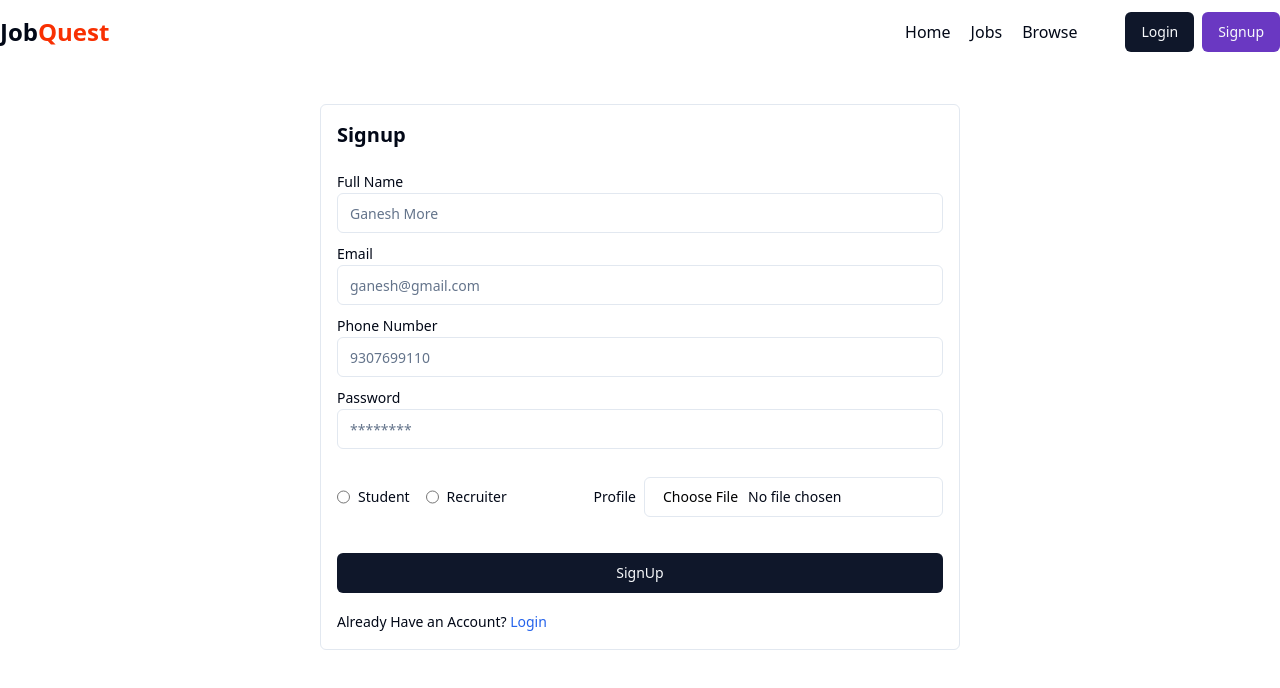
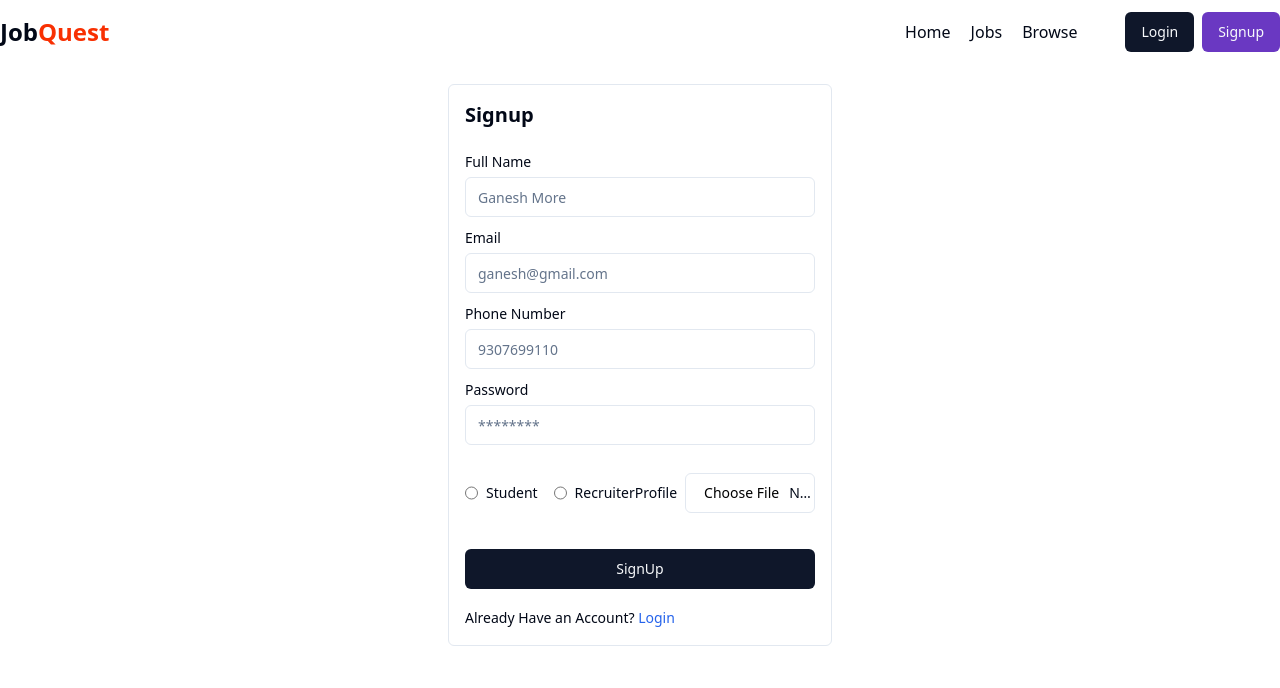
Before and after one commit to Ganesh121801/JobQuest-An-Job-Portal-Web-Application, a React (Vite) app in the folder frontend/: page /signup in a window 1280 px wide. Shown: the top 688 px of the page. Built offline with nearby package versions, Linux system fonts and the light colour scheme.

Commit message:
Update Signup.jsx

```diff
--- a/frontend/src/components/auth/Signup.jsx
+++ b/frontend/src/components/auth/Signup.jsx
@@ -1,4 +1,4 @@
-import React, { useState } from 'react';
+import React, { useState, useEffect } from 'react';
 import Navbar from '../shared/Navbar';
 import { Label } from '../ui/label';
 import { Input } from '../ui/input';
@@ -12,8 +12,6 @@ import { useDispatch, useSelector } from 'react-redux';
 import store from '@/redux/store';
 import { setloading } from '@/redux/authSlice';
 import { Loader2 } from 'lucide-react';
-import { useEffect } from 'react';
-
 
 const Signup = () => {
     const [input, setInput] = useState({
@@ -24,16 +22,14 @@ const Signup = () => {
         role: "",
         file: ""
     });
-     const {loading , user} = useSelector(store => store.auth);
+    const { loading, user } = useSelector(store => store.auth);
     const navigate = useNavigate();
     const dispatch = useDispatch();
 
-    // Handle input change
     const changeEventHandler = (e) => {
         setInput({ ...input, [e.target.name]: e.target.value });
     };
 
-    // Handle file input change
     const changeFileHandler = (e) => {
         setInput({ ...input, file: e.target.files?.[0] });
     };
@@ -41,7 +37,7 @@ const Signup = () => {
     const SubmitHandler = async (e) => {
         e.preventDefault();
 
-        const formData = new FormData(); // Note: FormData should start with uppercase F
+        const formData = new FormData();
         formData.append("fullname", input.fullname);
         formData.append("email", input.email);
         formData.append("phoneNumber", input.phonenumber);
@@ -65,25 +61,23 @@ const Signup = () => {
                 toast.success(res.data.message);
             }
         } catch (error) {
-            // Improved error handling
-            console.error("Signup error:", error); // Log the full error for debugging
+            console.error("Signup error:", error);
+        } finally {
+            dispatch(setloading(false));
         }
-             finally {
-                dispatch(setloading(false));
+    };
 
-            }
-
-    };
-    useEffect(()=>{
-        if(user){
+    useEffect(() => {
+        if (user) {
             navigate("/");
         }
-    })
+    }, [user, navigate]);
+
     return (
         <div>
             <Navbar />
-            <div className='flex items-center justify-center max-w-7xl mx-auto'>
-                <form onSubmit={SubmitHandler} className='w-1/2 border border-grey-200 rounded-md p-4 my-10'>
+            <div className='flex items-center justify-center max-w-full px-4 sm:px-8 lg:px-16 my-5'>
+                <form onSubmit={SubmitHandler} className='w-full sm:w-4/5 md:w-3/4 lg:w-1/2 xl:w-1/3 border border-grey-200 rounded-md p-4'>
                     <h1 className='font-bold text-xl mb-5'>Signup</h1>
 
                     <div className='my-2'>
@@ -92,9 +86,10 @@ const Signup = () => {
                             type="text"
                             value={input.fullname}
                             name="fullname"
-                            id="fullname" // Added id for accessibility
+                            id="fullname"
                             onChange={changeEventHandler}
                             placeholder="Ganesh More"
+                            className="w-full focus-visible:ring-offset-0 focus-visible:ring-0 my-1"
                         />
                     </div>
 
@@ -104,9 +99,10 @@ const Signup = () => {
                             type="email"
                             value={input.email}
                             name="email"
-                            id="email" // Added id for accessibility
+                            id="email"
                             onChange={changeEventHandler}
                             placeholder="ganesh@gmail.com"
+                            className="w-full focus-visible:ring-offset-0 focus-visible:ring-0 my-1"
                         />
                     </div>
 
@@ -116,9 +112,10 @@ const Signup = () => {
                             type="text"
                             value={input.phonenumber}
                             name="phonenumber"
-                            id="phonenumber" // Added id for accessibility
+                            id="phonenumber"
                             onChange={changeEventHandler}
                             placeholder="9307699110"
+                            className="w-full focus-visible:ring-offset-0 focus-visible:ring-0 my-1"
                         />
                     </div>
 
@@ -128,9 +125,10 @@ const Signup = () => {
                             type="password"
                             value={input.password}
                             name="password"
-                            id="password" // Added id for accessibility
+                            id="password"
                             onChange={changeEventHandler}
                             placeholder="********"
+                            className="w-full focus-visible:ring-offset-0 focus-visible:ring-0 my-1"
                         />
                     </div>
 
@@ -143,7 +141,7 @@ const Signup = () => {
                                     value="student"
                                     checked={input.role === 'student'}
                                     onChange={changeEventHandler}
-                                    id="r1" // Added id for accessibility
+                                    id="r1"
                                     className="cursor-pointer"
                                 />
                                 <Label htmlFor="r1">Student</Label>
@@ -155,7 +153,7 @@ const Signup = () => {
                                     value="Recruiter"
                                     checked={input.role === 'Recruiter'}
                                     onChange={changeEventHandler}
-                                    id="r2" // Added id for accessibility
+                                    id="r2"
                                     className="cursor-pointer"
                                 />
                                 <Label htmlFor="r2">Recruiter</Label>
@@ -167,8 +165,8 @@ const Signup = () => {
                             <Input
                                 accept="image/*"
                                 type="file"
-                                name="file" // Added name attribute
-                                id="profile" // Added id for accessibility
+                                name="file"
+                                id="profile"
                                 onChange={changeFileHandler}
                                 className="cursor-pointer"
                             />
@@ -176,8 +174,9 @@ const Signup = () => {
                     </div>
 
                     {
-                        loading ? <Button className ="w-full my-4"><Loader2 className='mr-2 h-4 w-4 animate-spin ' />Please wait</Button> : <Button type="submit" className="w-full my-4">SignUp</Button>
+                        loading ? <Button className="w-full my-4"><Loader2 className='mr-2 h-4 w-4 animate-spin ' />Please wait</Button> : <Button type="submit" className="w-full my-4">SignUp</Button>
                     }
+
                     <span className='text-sm'>
                         Already Have an Account? <Link to="/login" className='text-blue-600'>Login</Link>
                     </span>
```
